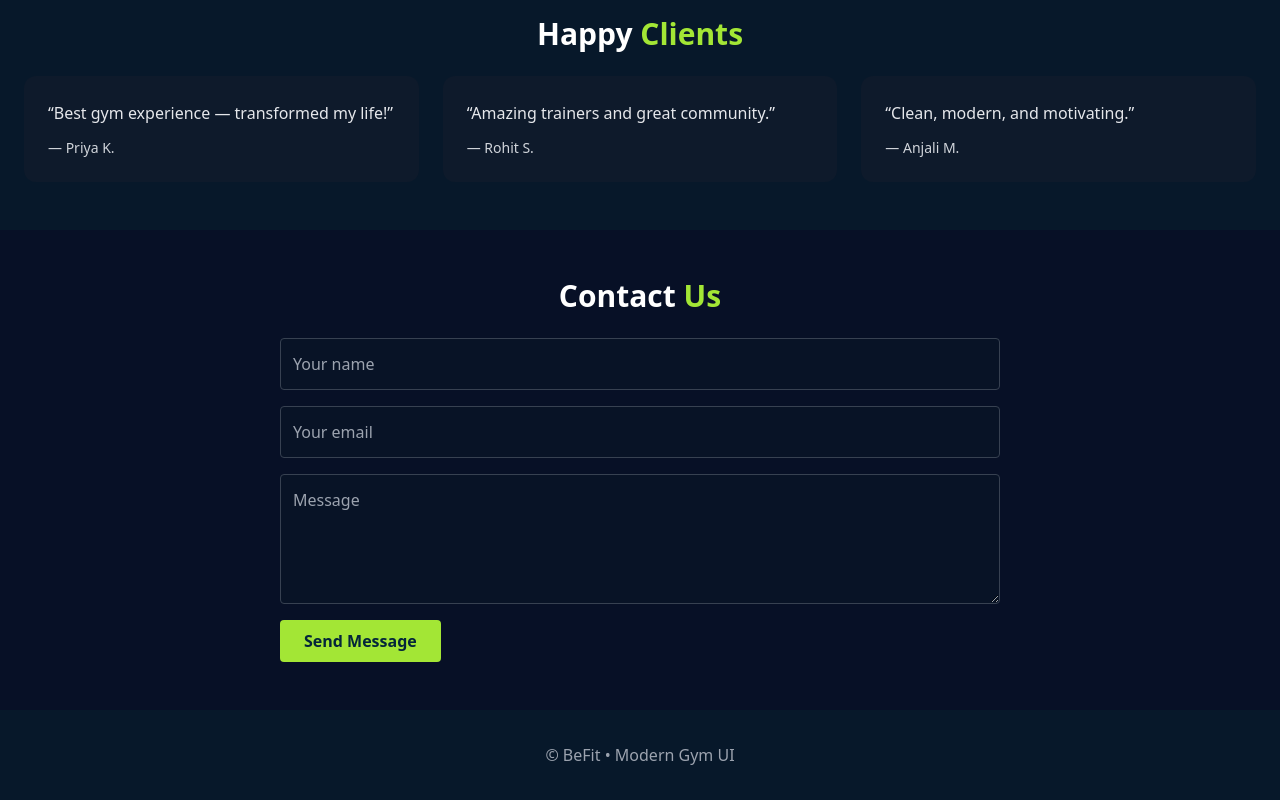
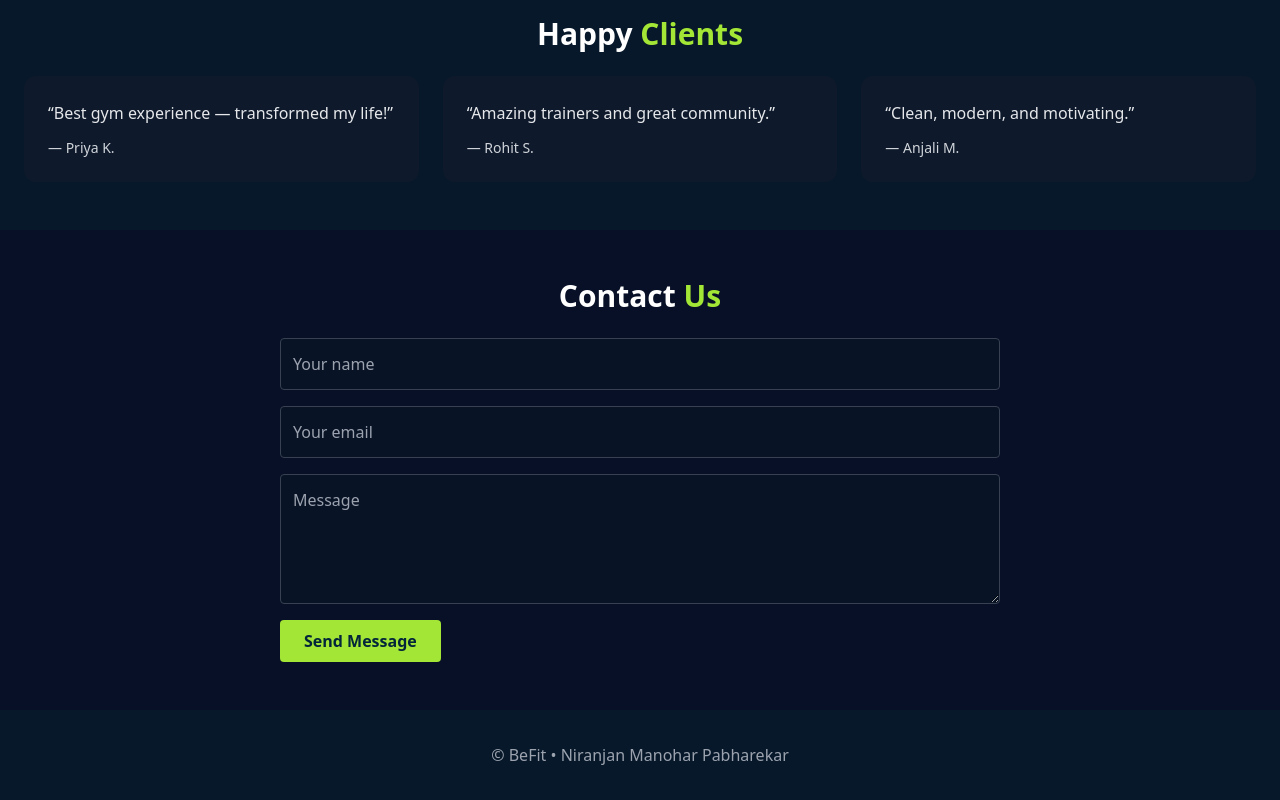
Before and after one commit to NiranjanPAbharekar/GymWebsite, a plain HTML site: page index.html in a window 1280 px wide. Shown: the part 2858-3658 px from the top of the page. Drawn offline with nearby package versions, Linux system fonts and the light colour scheme.

Commit message:
update footer

```diff
--- a/index.html
+++ b/index.html
@@ -313,7 +313,7 @@
     </div>
   </aside>
 
-  <footer class="py-8 text-center text-gray-400">© BeFit • Modern Gym UI</footer>
+  <footer class="py-8 text-center text-gray-400">© BeFit • Niranjan Manohar Pabharekar</footer>
 
 
 </body>
```
